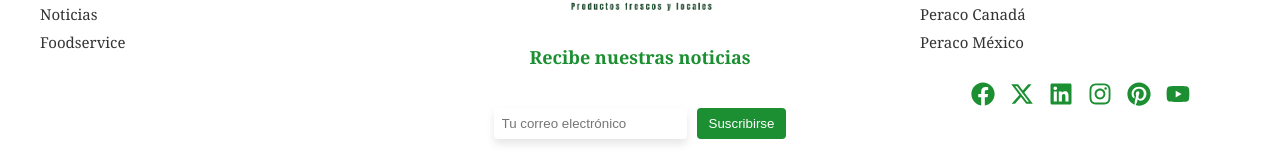
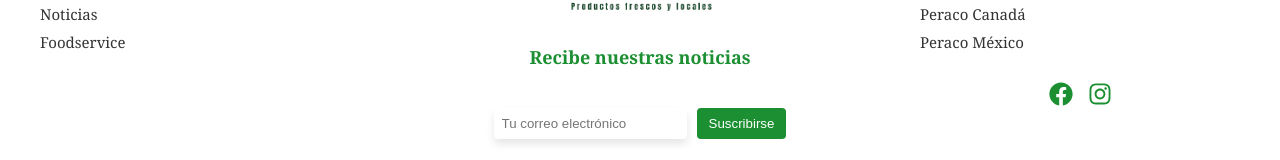
Before and after one commit to JMMR384/peraco_webside, a React (Create React App) app in the folder peraco_website/: page /news/1 in a window 1280 px wide. Shown: the part 1207-1367 px from the top of the page. Built offline with nearby package versions, Linux system fonts and the light colour scheme.

Commit message:
redes sociales actuales

```diff
--- a/peraco_website/src/components/Footer.jsx
+++ b/peraco_website/src/components/Footer.jsx
@@ -38,11 +38,7 @@ const Footer = () => {
           <a href="#">Peraco México</a>
           <div className="footer-social">
             <a href="#"><FaFacebook /></a>
-            <a href="#"><FaXTwitter /></a>
-            <a href="#"><FaLinkedin /></a>
             <a href="#"><FaInstagram /></a>
-            <a href="#"><FaPinterest /></a>
-            <a href="#"><FaYoutube /></a>
           </div>
         </div>
       </div>
```
